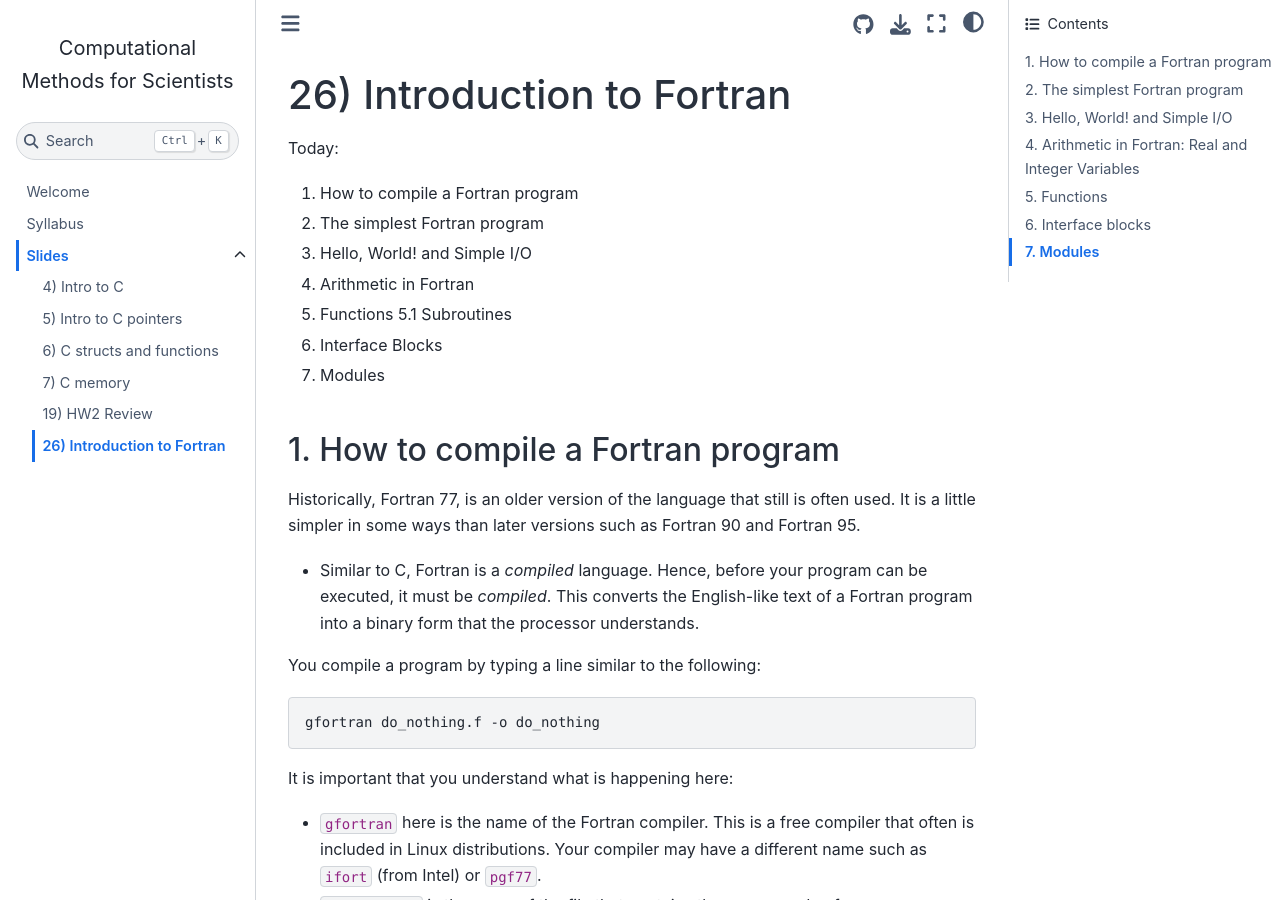
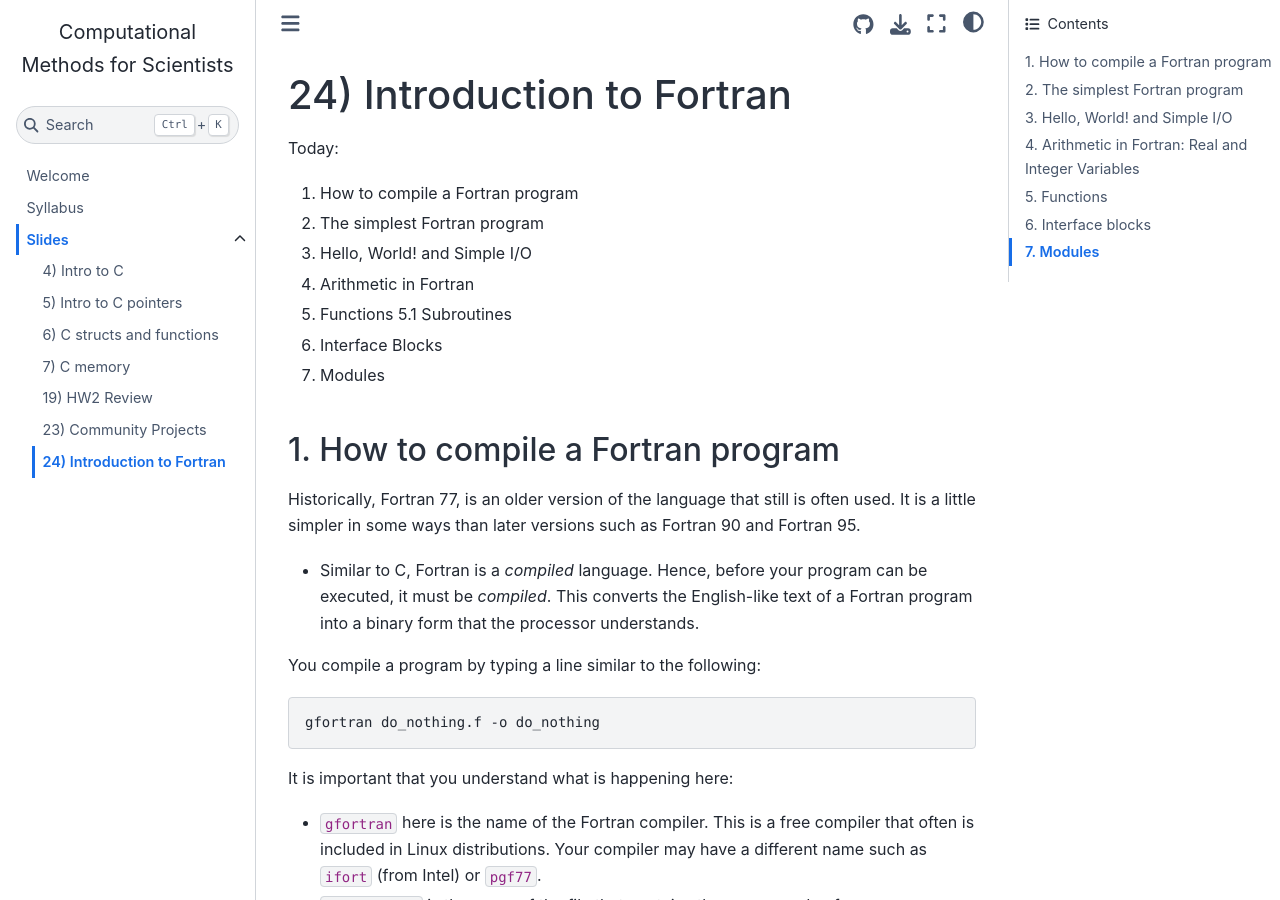
Before and after one commit to sdsu-comp526/fall24, a Jupyter Book: the page built from slides/module6-1_intro_to_fortran.md, in a window 1280 px wide and 900 px high. Built offline with Jupyter Book 1.0.4 settings and Sphinx 7.4.7 and the Sphinx Book theme 1.1.4, drawn with Linux system fonts in a browser that asks for light colours; pages that are not in the unit, such as notebooks, are missing from menus; some of the changed text lies outside the part shown.

Commit message:
Add community projects placeholder and rename slides

````diff
--- a/_toc.yml
+++ b/_toc.yml
@@ -29,4 +29,5 @@
   - file: slides/module4-7_matrix_conditioning_and_svd.ipynb
   - file: slides/module4-8_svd_and_conditioning.ipynb
   - file: slides/module4-9_low_rank.ipynb
-  - file: slides/module5-1_intro_to_fortran.md
+  - file: slides/module5-1_community_projects.md
+  - file: slides/module6-1_intro_to_fortran.md
--- /dev/null
+++ b/slides/module5-1_community_projects.md
@@ -0,0 +1 @@
+# 23) Community Projects
--- a/slides/module5-1_intro_to_fortran.md
+++ b/slides/module6-1_intro_to_fortran.md
@@ -1,4 +1,4 @@
-# 26) Introduction to Fortran
+# 24) Introduction to Fortran
 
 Today:
  1. How to compile a Fortran program
@@ -39,7 +39,7 @@
 ## 2. The simplest Fortran program
 The simplest Fortran program is what might be called a "do-nothing" program. It contains all of the required parts of a Fortran program. The program is as follows:
 
-```{literalinclude} ../fortran_programs/module5-1_intro_to_fortran/do_nothing.f
+```{literalinclude} ../fortran_programs/module6-1_intro_to_fortran/do_nothing.f
 :language: fortran
 :linenos: true
 ```
@@ -61,7 +61,7 @@
 ## 3. Hello, World! and Simple I/O
 The next simplest Fortran program is something programmers call the "Hello World" program. This is the simplest program that actually produces some output. An example of the "Hello World!" program in Fortran is:
 
-```{literalinclude} ../fortran_programs/module5-1_intro_to_fortran/hello_world.f
+```{literalinclude} ../fortran_programs/module6-1_intro_to_fortran/hello_world.f
 :language: fortran
 :linenos: true
 ```
@@ -117,7 +117,7 @@
 
 Following is a program that illustrates some of the differences between real and integer variables:
 
-```{literalinclude} ../fortran_programs/module5-1_intro_to_fortran/variables.f
+```{literalinclude} ../fortran_programs/module6-1_intro_to_fortran/variables.f
 :language: fortran
 :linenos: true
 ```
@@ -190,7 +190,7 @@
 
 Example:
 
-```{literalinclude} ../fortran_programs/module5-1_intro_to_fortran/larger_root_function.f
+```{literalinclude} ../fortran_programs/module6-1_intro_to_fortran/larger_root_function.f
 :language: fortran
 :linenos: true
 ```
@@ -330,7 +330,7 @@
   3. Type of values returned by the subprogram
 
 Example:
-```{literalinclude} ../fortran_programs/module5-1_intro_to_fortran/area_circle.f90
+```{literalinclude} ../fortran_programs/module6-1_intro_to_fortran/area_circle.f90
 :language: fortran
 :linenos: true
 ```
@@ -354,7 +354,7 @@
 
 Example:
 
-```{literalinclude} ../fortran_programs/module5-1_intro_to_fortran/area_circle.f90
+```{literalinclude} ../fortran_programs/module6-1_intro_to_fortran/area_circle.f90
 :language: fortran
 :linenos: true
 ```
````
Also changed, not shown: slides/module4-6_review.md (+1 -1 lines), 16 other files.
